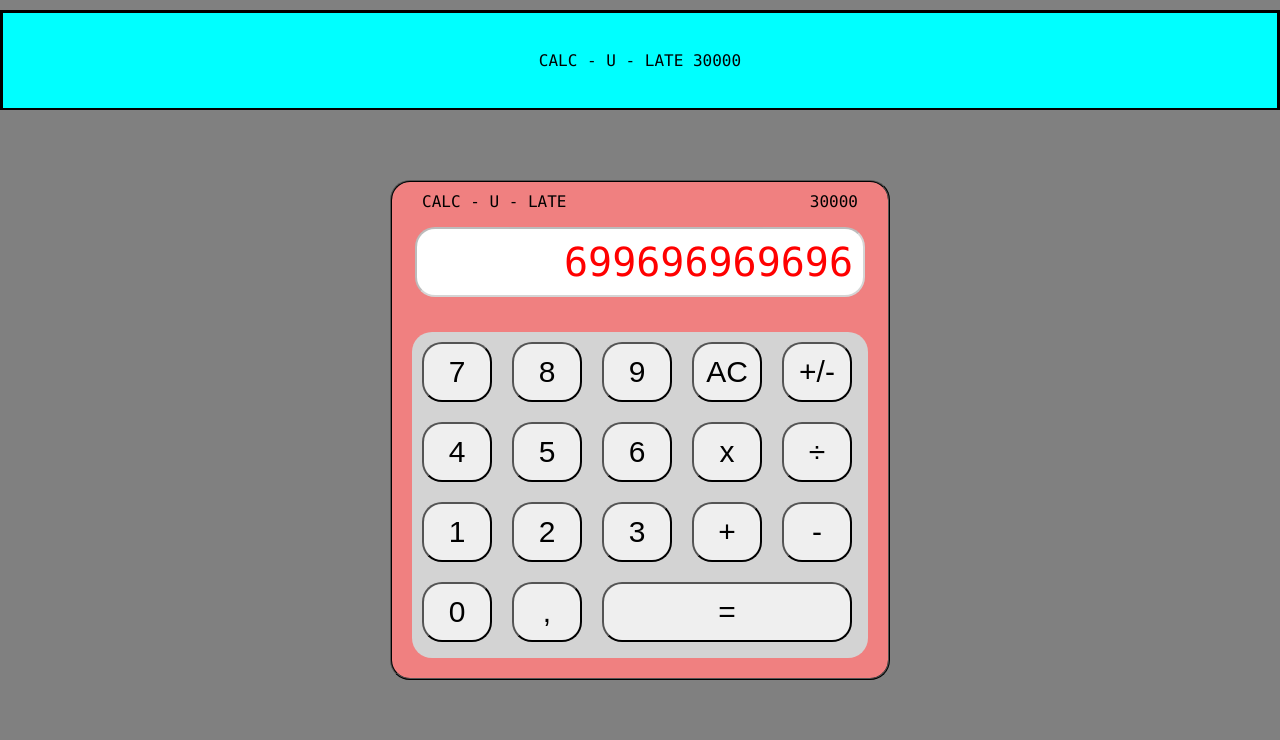
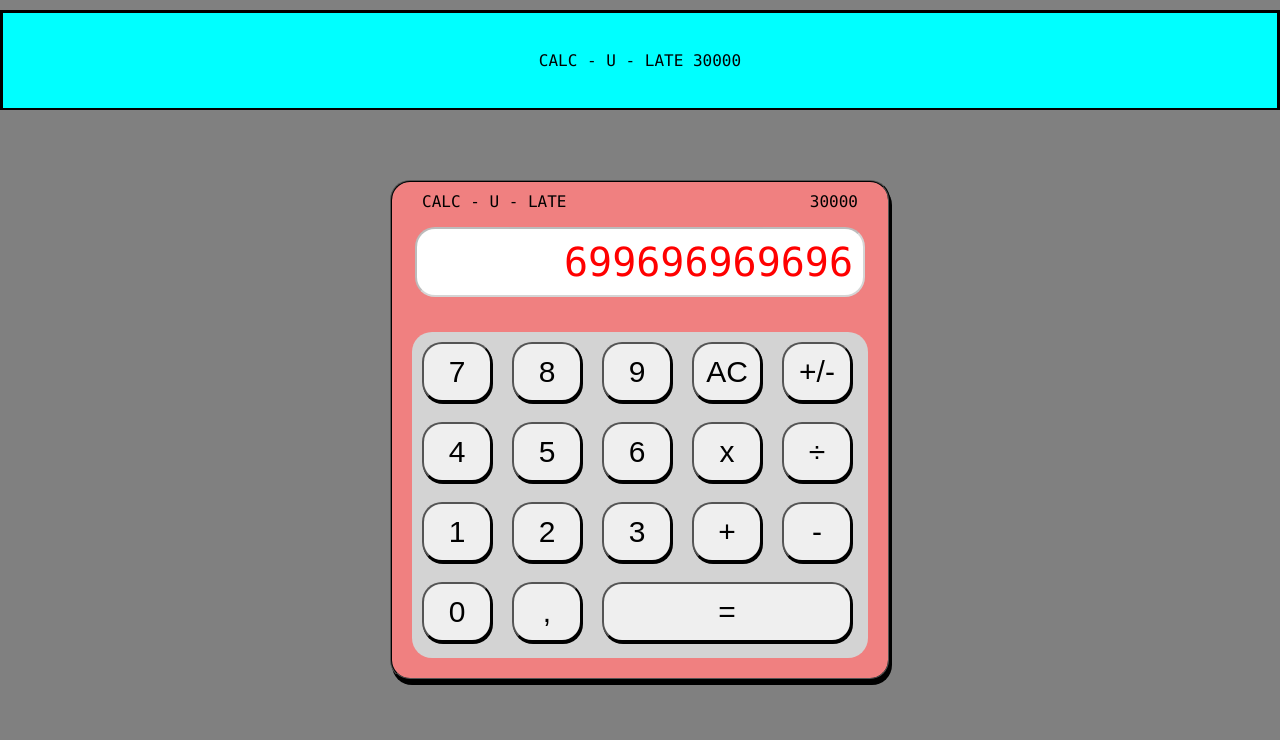
Before and after one commit to heinohen/calculator, a plain HTML site: page index.html in a window 1280 px wide. Shown: the top 740 px of the page. Drawn offline with Linux system fonts and the light colour scheme.

Commit message:
box-shadow elemets

```diff
--- a/index.html
+++ b/index.html
@@ -4,7 +4,7 @@
     <meta charset="UTF-8">
     <meta http-equiv="X-UA-Compatible" content="IE=edge">
     <meta name="viewport" content="width=device-width, initial-scale=1.0">
-    <title>Document</title>
+    <title>CALC - U - LATE!</title>
     <link rel = "stylesheet" href="style.css">
 </head>
 <body>
--- a/style.css
+++ b/style.css
@@ -21,6 +21,7 @@ button {
     margin: 10px;
     border-radius: 20px;
     font-size: 30px;
+    box-shadow: 1px 2px;
 }
 button:hover {
     background-color: red;
@@ -56,6 +57,7 @@ button:hover {
     border: 2px;
     border-color: black;
     border-style: ridge;
+    box-shadow: 2px 5px;
     display: flex;
     flex-direction: column;
     justify-content: flex-start;
```
